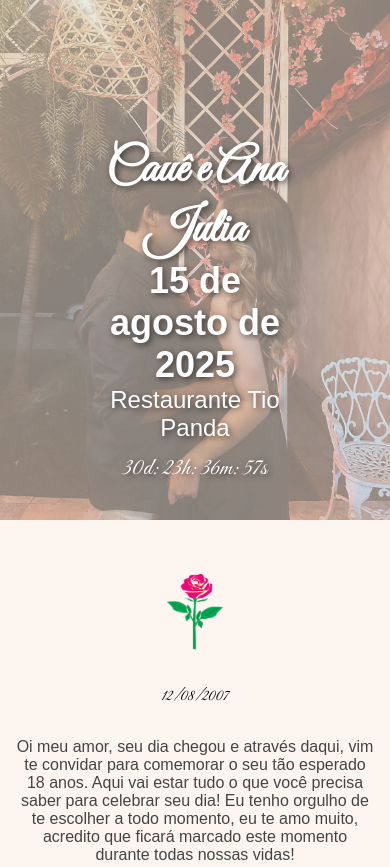
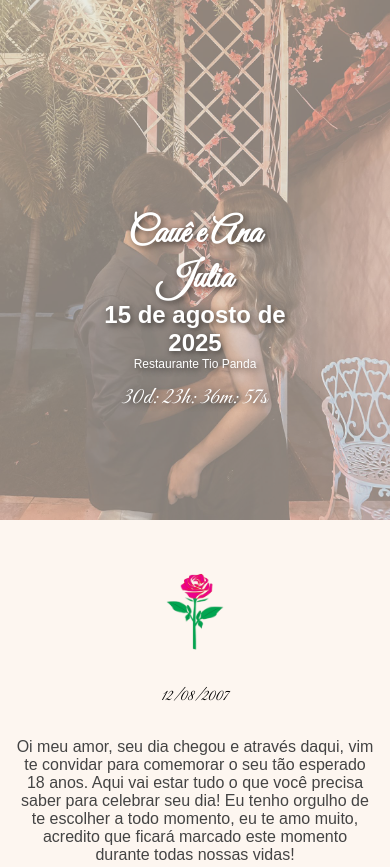
Before and after one commit to JPDomenich/Caue-Cunhada, a plain HTML site: page index.html in a window 390 px wide. Shown: the top 867 px of the page. Drawn offline with Linux system fonts and the light colour scheme.

Commit message:
Atualizei layout mobile e cronômetro, verificando se fica melhor menor

```diff
--- a/style.css
+++ b/style.css
@@ -174,15 +174,30 @@ button:hover {
 
 @media (max-width: 768px) {
   .texto-sobre-imagem {
-    top: 60%; /* diminui pra não sumir */
+    top: 60%;
     font-size: 12px; /* diminui o texto */
   }
+  h1 {
+  font-family: 'Great Vibes', cursive;
+  font-size: 36px;
+  color: white;
+  }
 
+  h2 {
+  font-family: Arial, Helvetica, sans-serif;
+  font-size: 24px;
+  color: white;
+  font-weight: bold;
+  }
+  .textinho {
+  font-family: Arial, Helvetica, sans-serif;
+  font-size: 12px;
+  color: white;
+  }
   .contador {
     font-size: 24px;
     margin-top: 12px;
   }
-
   .imagem-capa {
     height: auto; /* garante que a imagem se ajuste corretamente */
   }
```
